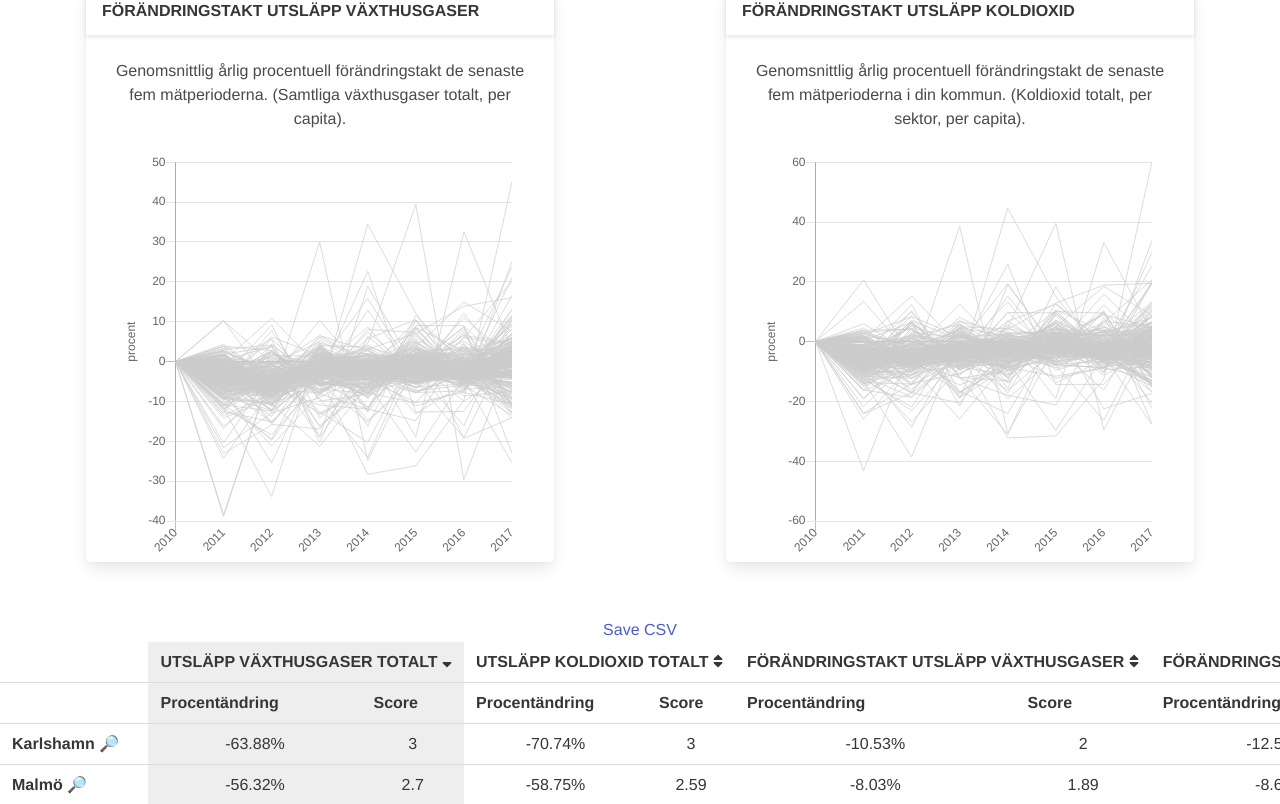
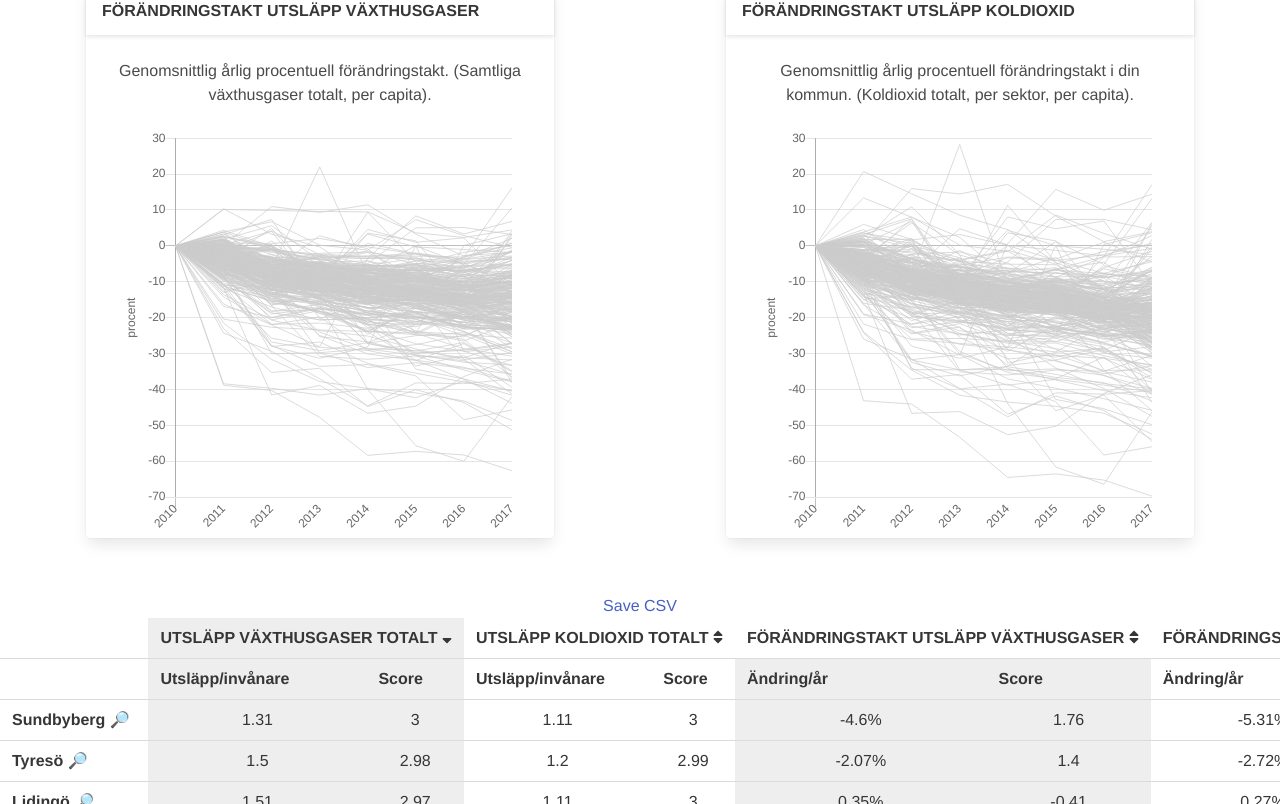
Before and after one commit to cheerfulstoic/kommun_compare, a Vue app in the folder chart/: page / in a window 1280 px wide. Shown: the part 1016-1820 px from the top of the page. Built offline with nearby package versions, Linux system fonts and the light colour scheme; the HTML template or start-up script is replaced by a standard one.

Commit message:
Patch from Jan

```diff
--- a/chart/src/App.vue
+++ b/chart/src/App.vue
@@ -123,9 +123,10 @@ export default {
           percent_change_co2 =
             this.percent_year_over_year_change_data(this.emissions_database.filter({Ämne: 'CO2'}).year_data_by_kommun());
 
-      let total_points_fn =
-            (percentage, min_value, max_value) => {
-              let x = ((percentage - min_value) / (max_value - min_value))
+      let emission_points_fn =
+            (emission, min_value, max_value) => {
+              if(emission < min_value || emission > max_value) return(null);
+              let x = ((emission - min_value) / (max_value - min_value));
 
               return(this.round_number(3 - 3 * x)); // Linear scale 0..3 points for this category
             },
@@ -136,41 +137,45 @@ export default {
           percent_change_points_fn =
             (percentage, min_value, max_value) => {
               let x = ((math_s_curve_fn(percentage) - math_s_curve_fn(min_value)) / (math_s_curve_fn(max_value) - math_s_curve_fn(min_value)))
-              return(this.round_number(2 - 2 * x)); // S-curve scale 0..2 points for this category
+              return(this.round_number(2 - 3 * x)); // S-curve scale -1..2 points for this category
             };
       let result = [
         {
           title: 'UTSLÄPP VÄXTHUSGASER TOTALT',
-          description: "Genomsnittliga årliga utsläpp av växthusgaser de senaste fem mätperioderna. (Samtliga växthusgaser totalt, exklusive industrin, omräknat till CO2e, per capita). ",
+          description: "Genomsnittliga årliga utsläpp av växthusgaser. (Samtliga växthusgaser totalt, exklusive industrin, omräknat till CO2e, per capita). ",
           unit: 'tons/person',
           data: co_equivalents_year_data,
           metrics: _.reduce(co_equivalents_year_data, (result, year_data, kommun) => {
-            result[kommun] = this.total_percentage_change(year_data);
+            //result[kommun] = this.total_percentage_change(year_data);
+            result[kommun] = this.yearly_average(year_data);
 
             return(result);
           }, {}),
-          points_fn: total_points_fn,
+          points_fn: emission_points_fn,
         },
         {
           title: 'UTSLÄPP KOLDIOXID TOTALT',
-          description: 'Genomsnittliga årliga utsläpp av koldioxid de senaste fem mätperioderna. (Exklusive industrin, per capita). ',
+          description: 'Genomsnittliga årliga utsläpp av koldioxid. (Exklusive industrin, per capita). ',
           unit: 'tons/person',
           data: co_year_data,
           metrics: _.reduce(co_year_data, (result, year_data, kommun) => {
-            result[kommun] = this.total_percentage_change(year_data);
+            //result[kommun] = this.total_percentage_change(year_data);
+            result[kommun] = this.yearly_average(year_data);
 
             return(result);
           }, {}),
-          points_fn: total_points_fn,
+          points_fn: emission_points_fn,
         },
         {
           title: 'FÖRÄNDRINGSTAKT UTSLÄPP VÄXTHUSGASER',
-          description: 'Genomsnittlig årlig procentuell förändringstakt de senaste fem mätperioderna. (Samtliga växthusgaser totalt, per capita). ',
+          description: 'Genomsnittlig årlig procentuell förändringstakt. (Samtliga växthusgaser totalt, per capita). ',
           unit: 'procent',
           data: percent_change_co2_equivalents,
           highlight_data: this.mean_year_data(percent_change_co2_equivalents),
           metrics: _.reduce(this.mean_year_data(percent_change_co2_equivalents), (result, year_data, kommun) => {
-            result[kommun] = this.round_number(year_data[0]);
+            let rel_change = (year_data[year_data.length-1] - year_data[0])/100,
+                yoy_change = 1-Math.pow(Math.abs(1-rel_change), 1/(year_data.length-1));
+            result[kommun] = this.round_number(100*yoy_change);
 
             return(result);
           }, {}),
@@ -179,12 +184,14 @@ export default {
 
         {
           title: 'FÖRÄNDRINGSTAKT UTSLÄPP KOLDIOXID',
-          description: 'Genomsnittlig årlig procentuell förändringstakt de senaste fem mätperioderna i din kommun. (Koldioxid totalt, per sektor, per capita).',
+          description: 'Genomsnittlig årlig procentuell förändringstakt i din kommun. (Koldioxid totalt, per sektor, per capita).',
           unit: 'procent',
           data: percent_change_co2,
           highlight_data: this.mean_year_data(percent_change_co2),
           metrics: _.reduce(this.mean_year_data(percent_change_co2), (result, year_data, kommun) => {
-            result[kommun] = this.round_number(year_data[0]);
+            let rel_change = (year_data[year_data.length-1] - year_data[0])/100,
+                yoy_change = 1-Math.pow(Math.abs(1-rel_change), 1/(year_data.length-1));
+            result[kommun] = this.round_number(100*yoy_change);
 
             return(result);
           }, {}),
@@ -215,7 +222,7 @@ export default {
         result[kommun] = [0].concat(_.map(_.range(1, year_data.length), (index) => {
           // TODO:
           // What should we do if the previous year is zero but the current year isn't?
-          return 100 * (year_data[index] - year_data[index - 1]) / year_data[index - 1]
+          return 100*(year_data[index] - year_data[0]) / (year_data[0]+.01)
         }))
 
         return(result);
@@ -224,12 +231,25 @@ export default {
 
     mean_year_data(year_data_by_kommun) {
       return _.reduce(year_data_by_kommun, (result, year_data, kommun) => {
-        let mean = _.mean(year_data);
-
-        result[kommun] = _.map(year_data, () => { return(mean) });
+        //result[kommun] = _.map(year_data, () => { return(mean) });
+        result[kommun] = _.map(_.range(0, year_data.length), (index) => {
+          return(year_data[year_data.length-1])*(index/(year_data.length-1))
+        });
 
         return(result);
       }, {})
+    },
+
+    yearly_average (year_data) {
+      if (year_data == null) { return(null) }
+
+      let sum = year_data.reduce((sum, val) => sum + val, 0),
+          num = year_data.length,
+          avg = sum/num;
+
+      if (avg > 25) { return(25 + avg/10000) } // adding the average makes them sort correctly
+
+      return(this.round_number(avg));
     },
 
     total_percentage_change (year_data) {
--- a/chart/src/components/PercentageChangeTable.vue
+++ b/chart/src/components/PercentageChangeTable.vue
@@ -26,15 +26,27 @@
             <font-awesome-icon icon="sort"></font-awesome-icon>
           </span>
         </th>
-        <th>Total poäng</th>
+        <th>Totalpoäng</th>
       </tr>
       <tr class="subtitle-row">
         <th>&nbsp;</th>
-        <template v-for="(year_data_set, index) in year_data_sets">
+        <template v-for="(year_data_set, index) in year_data_sets.slice(0,2)">
           <th v-bind:key="year_data_set.title + 'foo'"
               v-bind:class="{'currently-ordered': index == order_index}"
               v-on:click="toggle_order(index)">
-            Procentändring
+            Utsläpp/invånare
+          </th>
+          <th v-bind:key="year_data_set.title + 'bar'"
+              v-bind:class="{'currently-ordered': index == order_index}"
+              v-on:click="toggle_order(index)">
+            Score
+          </th>
+        </template>
+        <template v-for="(year_data_set, index) in year_data_sets.slice(2)">
+          <th v-bind:key="year_data_set.title + 'foo'"
+              v-bind:class="{'currently-ordered': index == order_index}"
+              v-on:click="toggle_order(index)">
+            Ändring/år
           </th>
           <th v-bind:key="year_data_set.title + 'bar'"
               v-bind:class="{'currently-ordered': index == order_index}"
@@ -49,7 +61,19 @@
         <th v-on:click="$emit('focus_kommun', kommun)">
           {{kommun}} 🔎
         </th>
-        <template v-for="(year_data_set, index) in year_data_sets">
+        <template v-for="(year_data_set, index) in year_data_sets.slice(0,2)">
+          <td v-bind:key="year_data_set.title + 'foo'"
+              v-bind:class="{'currently-ordered': index == order_index}"
+              v-on:click="$emit('focus_kommun', kommun)">
+            {{(year_data_set.metrics[kommun]>25)?">25":year_data_set.metrics[kommun]}}
+          </td>
+          <td v-bind:key="year_data_set.title + 'bar'"
+              v-bind:class="{'currently-ordered': index == order_index}"
+              v-on:click="$emit('focus_kommun', kommun)">
+            {{year_data_set.points[kommun]}}
+          </td>
+        </template>
+        <template v-for="(year_data_set, index) in year_data_sets.slice(2)">
           <td v-bind:key="year_data_set.title + 'foo'"
               v-bind:class="{'currently-ordered': index == order_index}"
               v-on:click="$emit('focus_kommun', kommun)">
@@ -128,7 +152,7 @@ export default {
         header1.push(year_data_set.title);
         header1.push('')
       })
-      header1.push(`Total poäng`)
+      header1.push(`Totalpoäng`)
       data.push(header1);
 
       _.each(this.year_data_sets, () => {
```
